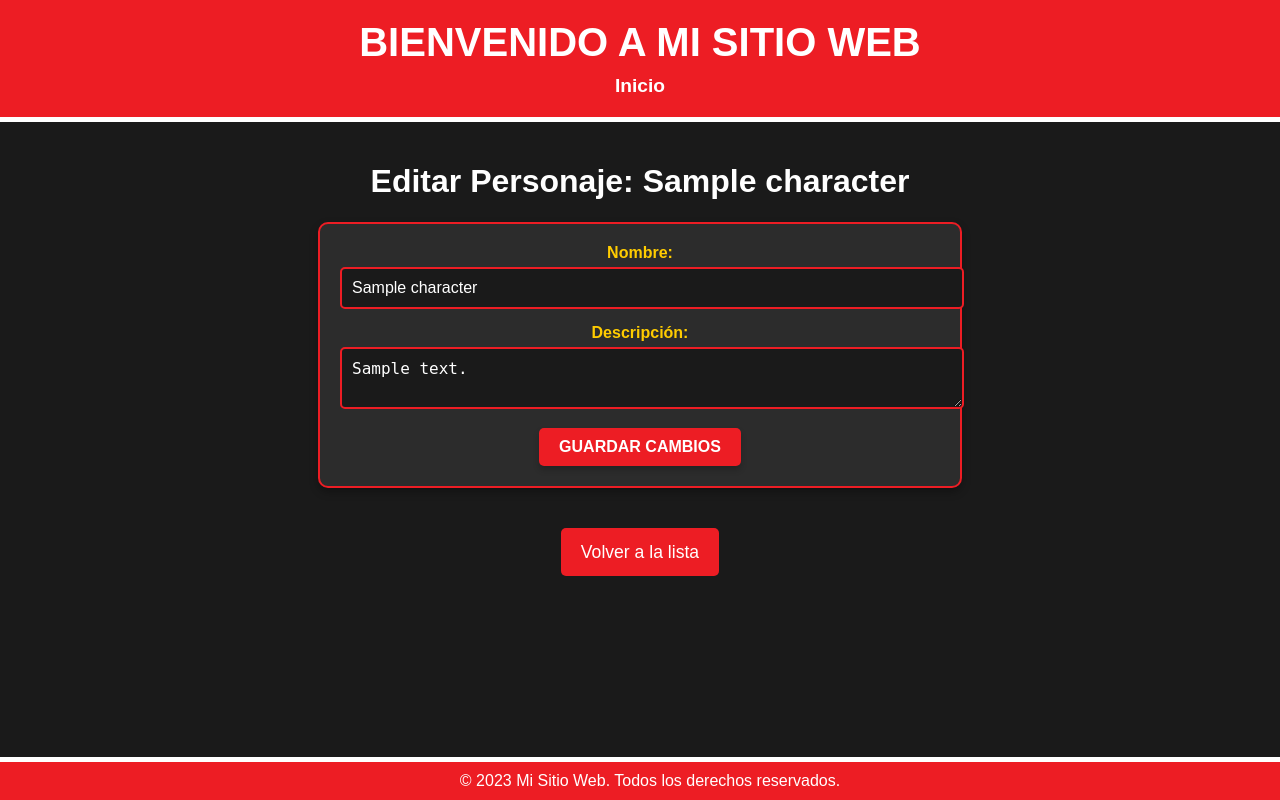
After one commit to ikerbm/apiMarvel, a Flask app: page /characters/1/edit in a window 1280 px wide. The commit adds this page. Run offline with Flask 3, Linux system fonts and the light colour scheme; tables that the repository leaves empty hold one stand-in row (values such as "Sample post").

```diff
--- a/app/routes/character_route.py
+++ b/app/routes/character_route.py
@@ -120,3 +120,21 @@ def delete_character(marvel_id):
         # Manejar errores inesperados
         db.session.rollback()
         return jsonify({"error": "Ocurrió un error al eliminar el personaje", "details": str(e)}), 500
+
+@character_bp.route("/characters/<int:marvel_id>/edit",methods=["GET","POST"])
+def edit_character(marvel_id):
+    #obtener el personaje de la BD
+    character = Character.query.filter_by(marvel_id=marvel_id).first()
+    if request.method == "POST":
+        #procesar formulario de edicion
+        character.name = request.form.get("name")
+        character.description = request.form.get("description")
+
+        #Guardar los cambios en la BD
+        db.session.commit()
+
+        #redirigir a la lista de personajes
+        return redirect(url_for("character_bp.list_characters"))
+
+    #mostrar el formulario de edicion(Get)
+    return render_template("edit_character.html", character=character)
--- a/static/styles.css
+++ b/static/styles.css
@@ -218,12 +218,13 @@ footer p {
 #search-form {
     margin: 20px 0;
     display: flex;
+    align-items: center;
     justify-content: center;
     gap: 10px;
 }
 
 #search-input {
-    padding: 10px;
+    padding: 10px ;
     font-size: 1rem;
     border: 2px solid #ed1d24;
     border-radius: 5px;
@@ -234,6 +235,23 @@ footer p {
 #search-results {
     margin-top: 20px;
     text-align: center;
+}
+
+/* Estilos para el botón de búsqueda */
+#search-form .action-button {
+    padding: 10px 20px;
+    font-size: 1rem;
+    background-color: #ed1d24; /* Rojo Marvel */
+    color: #ffffff; /* Texto blanco */
+    border: none;
+    border-radius: 5px;
+    cursor: pointer;
+    transition: background-color 0.3s ease;
+}
+
+#search-form .action-button:hover {
+    background-color: #ffcc00; /* Amarillo Marvel al pasar el mouse */
+    color: #1a1a1a; /* Texto oscuro */
 }
 /* Estilos para el formulario de agregar personaje */
 #add-character-form {
@@ -316,3 +334,97 @@ textarea.form-input {
 .delete-button:hover {
     background-color: #cc0000; /* Rojo más oscuro al pasar el mouse */
 }
+
+/* Estilos para el botón de editar */
+.edit-button {
+    background-color: #ffcc00; /* Amarillo Marvel */
+    color: #1a1a1a; /* Texto oscuro */
+    border: none;
+    padding: 8px 16px;
+    font-size: 0.9rem;
+    font-weight: bold;
+    border-radius: 5px;
+    cursor: pointer;
+    transition: background-color 0.3s ease;
+    margin-top: 10px;
+}
+
+.edit-button:hover {
+    background-color: #ed1d24; /* Rojo Marvel al pasar el mouse */
+    color: #ffffff; /* Texto blanco */
+}
+
+/* Estilos para el formulario de edición */
+form {
+    background-color: #2c2c2c; /* Fondo oscuro */
+    padding: 20px;
+    border-radius: 10px; /* Bordes redondeados */
+    border: 2px solid #ed1d24; /* Borde rojo Marvel */
+    max-width: 600px;
+    margin: 20px auto;
+    box-shadow: 0 4px 8px rgba(0, 0, 0, 0.3); /* Sombra para efecto 3D */
+}
+
+.form-group {
+    margin-bottom: 15px;
+}
+
+.form-group label {
+    display: block;
+    font-weight: bold;
+    margin-bottom: 5px;
+    color: #ffcc00; /* Amarillo Marvel */
+}
+
+.form-group input,
+.form-group textarea {
+    width: 100%;
+    padding: 10px;
+    font-size: 1rem;
+    border: 2px solid #ed1d24; /* Borde rojo Marvel */
+    border-radius: 5px;
+    background-color: #1a1a1a; /* Fondo oscuro */
+    color: #ffffff; /* Texto blanco */
+    transition: border-color 0.3s ease;
+}
+
+.form-group input:focus,
+.form-group textarea:focus {
+    border-color: #ffcc00; /* Amarillo Marvel al enfocar */
+    outline: none;
+}
+
+/* Estilos para el botón de guardar cambios */
+form button[type="submit"] {
+    background-color: #ed1d24; /* Rojo Marvel */
+    color: #ffffff; /* Texto blanco */
+    border: none;
+    padding: 10px 20px;
+    font-size: 1rem;
+    font-weight: bold;
+    border-radius: 5px;
+    cursor: pointer;
+    transition: background-color 0.3s ease;
+}
+
+form button[type="submit"]:hover {
+    background-color: #ffcc00; /* Amarillo Marvel al pasar el mouse */
+    color: #1a1a1a; /* Texto oscuro */
+}
+
+/* Estilos para el enlace de volver */
+.back-link {
+    display: inline-block;
+    margin-top: 20px;
+    padding: 10px 20px;
+    background-color: #ed1d24; /* Rojo Marvel */
+    color: #ffffff; /* Texto blanco */
+    text-decoration: none;
+    border-radius: 5px;
+    transition: background-color 0.3s ease;
+}
+
+.back-link:hover {
+    background-color: #ffcc00; /* Amarillo Marvel al pasar el mouse */
+    color: #1a1a1a; /* Texto oscuro */
+}
--- a/templates/characters_list.html
+++ b/templates/characters_list.html
@@ -19,6 +19,10 @@
             <img src="{{ character.image_url }}" alt="{{ character.name }}" class ="character-image">
             <!-- Botón para borrar el personaje -->
             <button class="delete-button" onclick="deleteCharacter({{ character.marvel_id }})">Borrar</button>
+
+            <a href="{{ url_for('character_bp.edit_character', marvel_id=character.marvel_id) }}">
+                    <button class="edit-button">Editar</button>
+                </a>
         </div>
         {% endfor %}
     </div>
@@ -56,5 +60,7 @@ function deleteCharacter(marvel_id) {
         });
     }
 }
+
+
 </script>
 {% endblock %}
--- /dev/null
+++ b/templates/edit_character.html
@@ -0,0 +1,24 @@
+{% extends "base.html" %}
+
+{% block content %}
+<body>
+    <h1>Editar Personaje: {{ character.name }}</h1>
+
+    <form method="POST" action="{{ url_for('character_bp.edit_character', marvel_id=character.marvel_id) }}">
+        <div class="form-group">
+            <label for="name">Nombre:</label>
+            <input type="text" id="name" name="name" value="{{ character.name }}" required>
+        </div>
+
+        <div class="form-group">
+            <label for="description">Descripción:</label>
+            <textarea id="description" name="description">{{ character.description }}</textarea>
+        </div>
+
+        <button type="submit" class="action-button">Guardar Cambios</button>
+    </form>
+
+    <!-- Enlace para volver a la lista de personajes -->
+    <p><a href="{{ url_for('character_bp.list_characters') }}" class="back-link">Volver a la lista</a></p>
+</body>
+{% endblock %}
```
Also changed, not shown: 16 other files.
